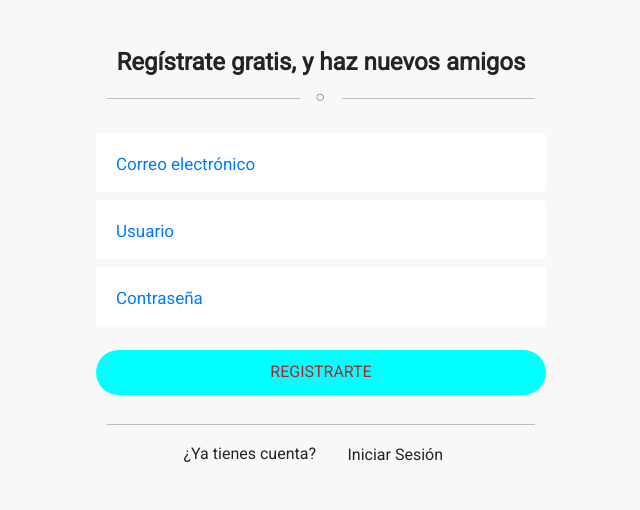
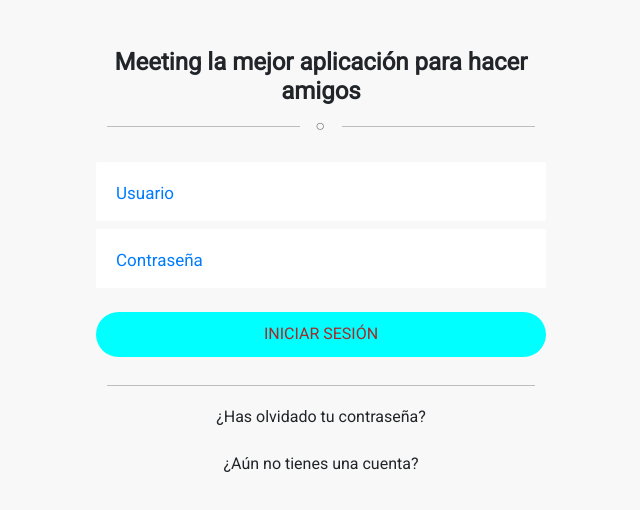
Before and after one commit to Jos260400/ISW1, a React app in the folder meeting/frontend/: page / in a window 1280 px wide. Shown: the top 510 px of the page, without its empty margins (319-959 px from the left). Built offline with nearby package versions, Linux system fonts and the light colour scheme; a web font is replaced by a local one.

Commit message:
login y navegación entre registro y login

```diff
--- a/meeting/frontend/package.json
+++ b/meeting/frontend/package.json
@@ -42,6 +42,7 @@
     "clean-webpack-plugin": "^3.0.0",
     "css-loader": "^5.2.1",
     "file-loader": "^6.2.0",
+    "history": "^4.10.1",
     "html-webpack-plugin": "^5.3.1",
     "jquery": "^3.6.0",
     "material-design-icons": "^3.0.1",
--- /dev/null
+++ b/meeting/frontend/src/components/App.jsx
@@ -0,0 +1,10 @@
+import React from 'react';
+import MainRoutes from './mainRoutes';
+
+export default function App() {
+  return (
+    <div>
+      <MainRoutes />
+    </div>
+  );
+}
--- /dev/null
+++ b/meeting/frontend/src/components/history.jsx
@@ -0,0 +1,3 @@
+import { createBrowserHistory as history} from 'history';
+
+export default history();
--- /dev/null
+++ b/meeting/frontend/src/components/login/login.jsx
@@ -0,0 +1,13 @@
+import React from 'react';
+import LoginFormContainer from './loginFormcontainer';
+
+function Login() {
+  return (
+    <div className="d-flex justify-content-around bg-secondary vw-100 h-100">
+      <LoginFormContainer />
+      {/* <img src={test} className={'ml-5 d-none d-lg-block'}/> */}
+    </div>
+  );
+}
+
+export default Login;
--- /dev/null
+++ b/meeting/frontend/src/components/login/loginForm.jsx
@@ -0,0 +1,89 @@
+import React, { useState } from 'react';
+import { useForm } from 'react-hook-form';
+
+import { zodResolver } from '@hookform/resolvers/zod';
+import * as z from 'zod';
+
+const schema = z.object({
+  username: z.string().nonempty({ message: 'Ingresa un usuario' }),
+  password: z.string().nonempty({ message: 'Ingresa una contraseña' }).min(8, { message: 'Mínimo 8 caracteres' }),
+});
+
+function LoginForm() {
+  const { register, handleSubmit, formState: { errors } } = useForm({
+    resolver: zodResolver(schema),
+  });
+  const [loginData, setLogindata] = useState({
+    username: '',
+    password: '',
+  });
+
+  const [loginFilled, setLoginfilled] = useState({
+    username: false,
+    password: false,
+  });
+
+  const handleInputChange = (e) => {
+    console.log(e.target.value);
+    console.log('wtf');
+    setLogindata({
+      ...loginData,
+      [e.target.name]: e.target.value,
+    });
+
+    if (e.target.value !== '') {
+      setLoginfilled({
+        ...loginFilled,
+        [e.target.name]: true,
+      });
+    } else {
+      setLoginfilled({
+        ...loginFilled,
+        [e.target.name]: false,
+      });
+    }
+  };
+
+  const onSubmit = (data) => console.log(data);
+
+  return (
+    <>
+      <form onSubmit={handleSubmit(onSubmit)}>
+        {/* Username */}
+        <div className="position-relative mt-2">
+          <input
+            className={`input ${loginFilled.username ? 'is-filled' : ' '}`}
+            type="text"
+            name="username"
+            onInput={handleInputChange}
+            {...register('username')}
+          />
+          <label className="label">Usuario</label>
+          <small className="text-danger text-small d-block mb-2">
+            {/* <Exclamation_icon/> */}
+            {errors.username?.message}
+          </small>
+        </div>
+        {/* Password */}
+        <div className="position-relative mt-2">
+          <input
+            className={`input ${loginFilled.username ? 'is-filled' : ' '}`}
+            type="password"
+            name="password"
+            onInput={handleInputChange}
+            {...register('password')}
+          />
+          <label className="label">Contraseña</label>
+          <small className="text-danger text-small d-block mb-2">
+            {/* <Exclamation_icon/> */}
+            {errors.password?.message}
+          </small>
+        </div>
+        {/* REGISTER BUTTON */}
+        <button onSubmit={onSubmit} className="btn btn-meeting btn-fill my-3 w-100">INICIAR SESIÓN</button>
+      </form>
+    </>
+  );
+}
+
+export default LoginForm;
--- /dev/null
+++ b/meeting/frontend/src/components/login/loginFormcontainer.jsx
@@ -0,0 +1,38 @@
+import React from 'react';
+import history from '../history';
+import LoginForm from './loginForm';
+
+function LoginFormContainer() {
+  const handleClick = () => {
+    history.push('/signUp');
+    history.go();
+  };
+
+  return (
+
+    <div className="form-container d-flex flex-column mb-5">
+
+      {/* <img src={logo} className={'align-self-center w-50'}/> */}
+
+      <h4 className="text-center font-weight-bold mt-3">Meeting la mejor aplicación para hacer amigos</h4>
+
+      <span className="divider">○</span>
+
+      <LoginForm />
+
+      <span className="divider" />
+
+      <p className="text-center mb-0 mt-1">
+
+        <button className="btn btn-meeting w-75%" onClick={handleClick}>¿Has olvidado tu contraseña?</button>
+
+        <button className="btn btn-meeting w-75%" onClick={handleClick}>¿Aún no tienes una cuenta?</button>
+
+      </p>
+
+    </div>
+
+  );
+}
+
+export default LoginFormContainer;
--- /dev/null
+++ b/meeting/frontend/src/components/mainRoutes.jsx
@@ -0,0 +1,15 @@
+import React from 'react';
+import { BrowserRouter as Router, Route, Switch } from 'react-router-dom';
+import LogIn from './login/login';
+import SignUp from './register/register';
+
+export default function MainRoutes() {
+  return (
+    <Router>
+      <Switch>
+        <Route exact path="/" component={LogIn} />
+        <Route path="/signUp" component={SignUp} />
+      </Switch>
+    </Router>
+  );
+}
--- a/meeting/frontend/src/components/register/registerFormcontainer.jsx
+++ b/meeting/frontend/src/components/register/registerFormcontainer.jsx
@@ -1,9 +1,11 @@
 import React from 'react';
 import RegisterForm from './registerForm';
+import history from '../history';
 
 function RegisterFormContainer() {
   const handleClick = () =>{
-    console.log('Testing')
+    history.push('/');
+    history.go();
   };
 
   return(
--- a/meeting/frontend/src/index.html
+++ b/meeting/frontend/src/index.html
@@ -2,7 +2,7 @@
 <html lang="en">
 <head>
     <meta charset="UTF-8">
-    <title>USING REACT</title>
+    <title>Meeting</title>
 </head>
 <body>
     <div id="root"></div>
--- a/meeting/frontend/src/index.jsx
+++ b/meeting/frontend/src/index.jsx
@@ -1,7 +1,7 @@
 import React from 'react';
 import ReactDOM from 'react-dom';
 import './style/index.scss';
-import App from './components/register/register';
+import App from './components/App';
 
 const container = document.getElementById('root');
 ReactDOM.render(<App />, container);
```
Also changed, not shown: 1 other file (tests, documents, lock files or other folders).
